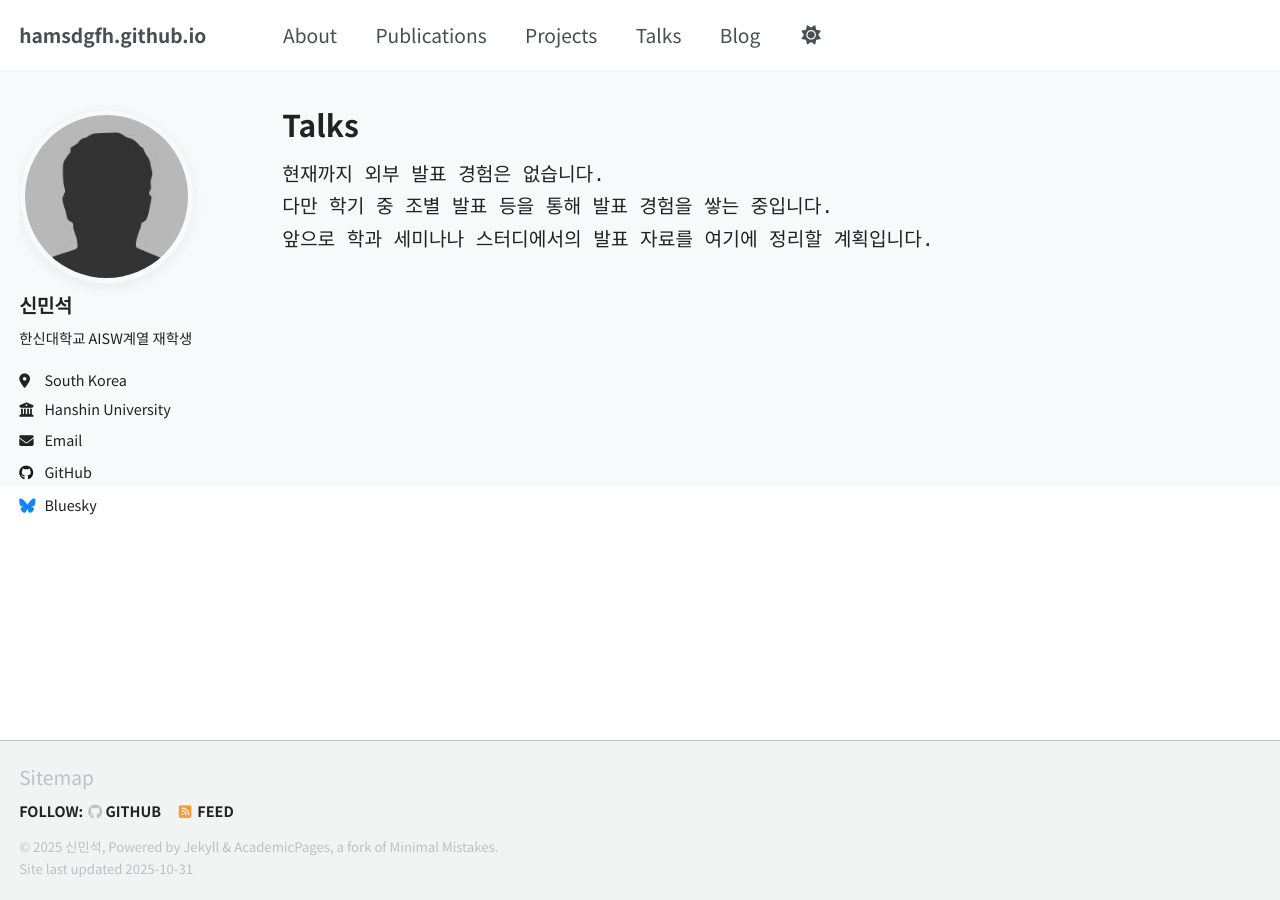
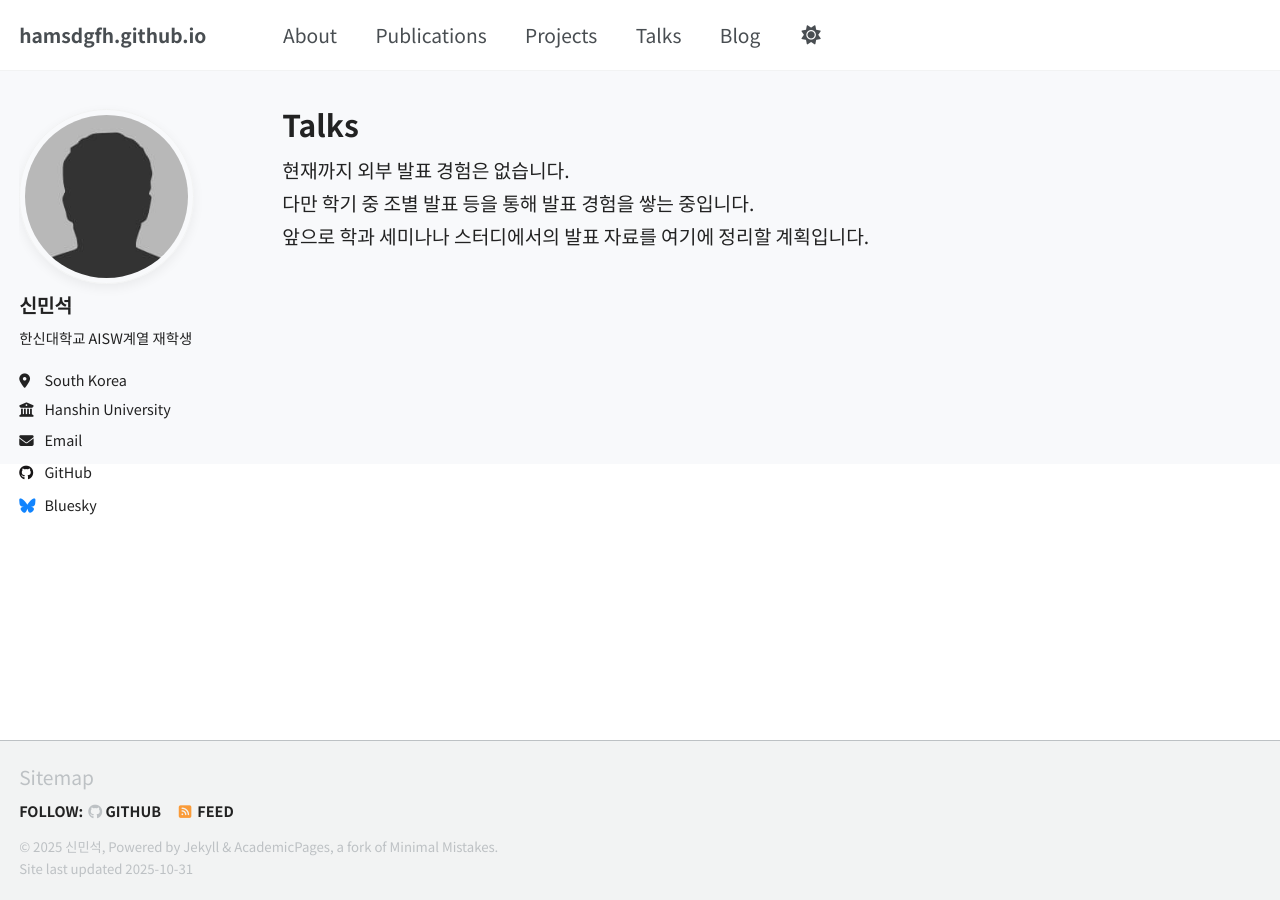
Before and after one commit to hamsdgfh/hamsdgfh.github.io, a Jekyll site: the page built from _pages/talks.html, in a window 1280 px wide. Built offline with Jekyll 4.4.1, drawn with Linux system fonts in a browser that asks for light colours; a script that is not in the unit is left out.

Commit message:
Update talks.html

```diff
--- a/_pages/talks.html
+++ b/_pages/talks.html
@@ -5,8 +5,6 @@ permalink: /talks/
 author_profile: true
 ---
 
-<pre>
-현재까지 외부 발표 경험은 없습니다.
-다만 학기 중 조별 발표 등을 통해 발표 경험을 쌓는 중입니다.
+현재까지 외부 발표 경험은 없습니다.<br>
+다만 학기 중 조별 발표 등을 통해 발표 경험을 쌓는 중입니다.<br>
 앞으로 학과 세미나나 스터디에서의 발표 자료를 여기에 정리할 계획입니다.
-</pre>
```
